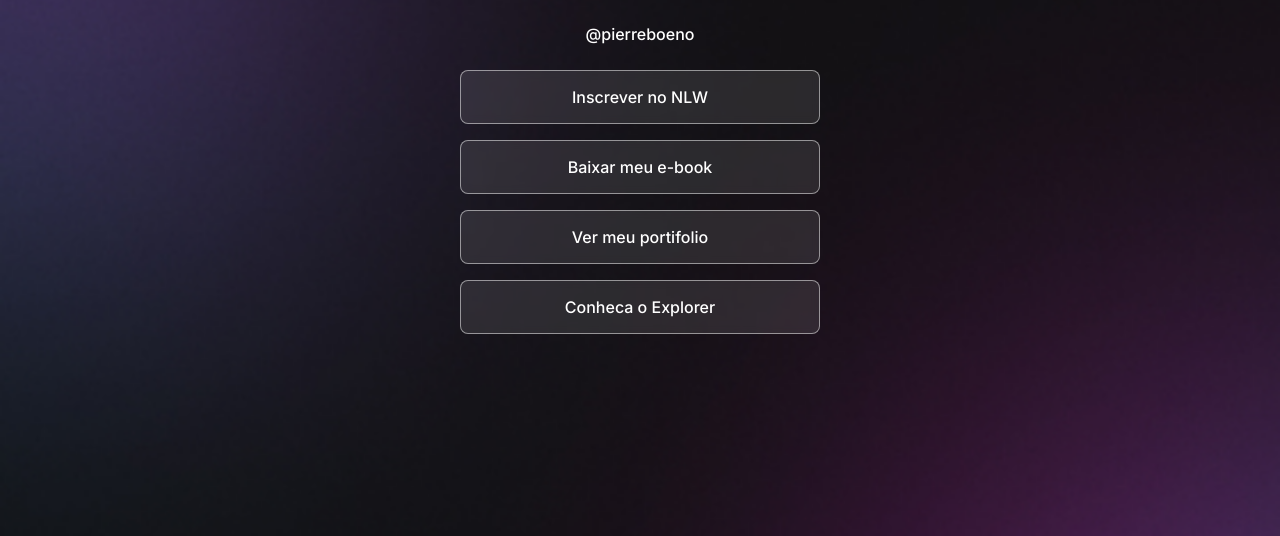
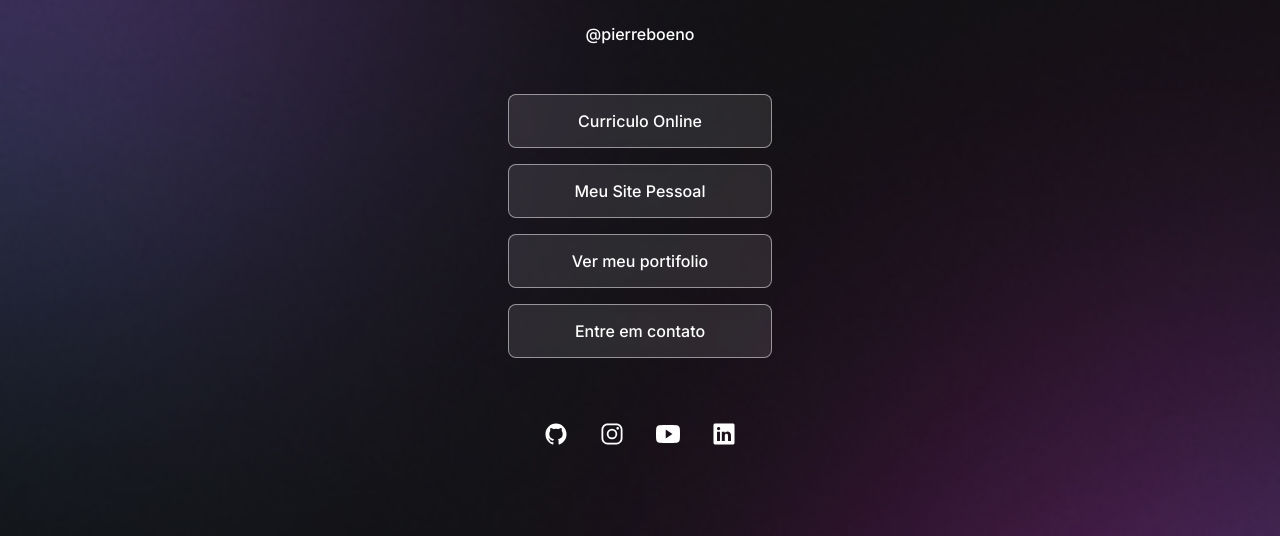
Before and after one commit to PierreBoeno/devLinks, a plain HTML site: page index.html in a window 1280 px wide. Shown: the part 230-766 px from the top of the page. Drawn offline with nearby package versions, Linux system fonts and the light colour scheme.

Commit message:
add social links

```diff
--- a/index.html
+++ b/index.html
@@ -21,18 +21,42 @@
       </div>
       <ul>
         <li>
-          <a href="#" target="_blank">Inscrever no NLW</a>
+          <a href="https://pierreboeno.netlify.app/" target="_blank"
+            >Curriculo Online</a
+          >
         </li>
         <li>
-          <a href="#" target="_blank">Baixar meu e-book</a>
+          <a href="#" target="_blank">Meu Site Pessoal</a>
         </li>
         <li>
           <a href="#" target="_blank">Ver meu portifolio</a>
         </li>
         <li>
-          <a href="#" target="_blank">Conheca o Explorer</a>
+          <a href="#" target="_blank">Entre em contato</a>
         </li>
       </ul>
+      <div id="social-links">
+        <a href="https://github.com/PierreBoeno" target="_blank">
+          <ion-icon name="logo-github"></ion-icon>
+        </a>
+        <a href="https://www.instagram.com/pierreboeno/" target="_blank">
+          <ion-icon name="logo-instagram"></ion-icon>
+        </a>
+        <a href="https://www.youtube.com/@pierreboeno" target="_blank">
+          <ion-icon name="logo-youtube"></ion-icon>
+        </a>
+        <a href="https://www.linkedin.com/in/pierreboeno/" target="_blank">
+          <ion-icon name="logo-linkedin"></ion-icon>
+        </a>
+      </div>
     </div>
+    <script
+      type="module"
+      src="https://unpkg.com/ionicons@7.1.0/dist/ionicons/ionicons.esm.js"
+    ></script>
+    <script
+      nomodule
+      src="https://unpkg.com/ionicons@7.1.0/dist/ionicons/ionicons.js"
+    ></script>
   </body>
 </html>
--- a/style.css
+++ b/style.css
@@ -18,6 +18,7 @@ body * {
   /* height: 712px; */
   width: 360px;
   margin: 56px auto 0px;
+  padding: 0 24px;
 }
 
 #profile {
@@ -44,6 +45,7 @@ ul {
   display: flex;
   flex-direction: column;
   gap: 16px;
+  padding: 24px;
 }
 
 ul li a {
@@ -70,3 +72,22 @@ ul li a:hover {
   background: rgba(255, 255, 255, 0.05);
   border: 1.5px solid white;
 }
+#social-links {
+  display: flex;
+  justify-content: center;
+  padding: 24px;
+  font-size: 24px;
+}
+
+#social-links a {
+  display: flex;
+  align-items: center;
+  justify-content: center;
+  padding: 16px;
+
+  transition: background 0.2s;
+  border-radius: 50%;
+}
+#social-links a:hover {
+  background: rgba(255, 255, 255, 0.2);
+}
```
